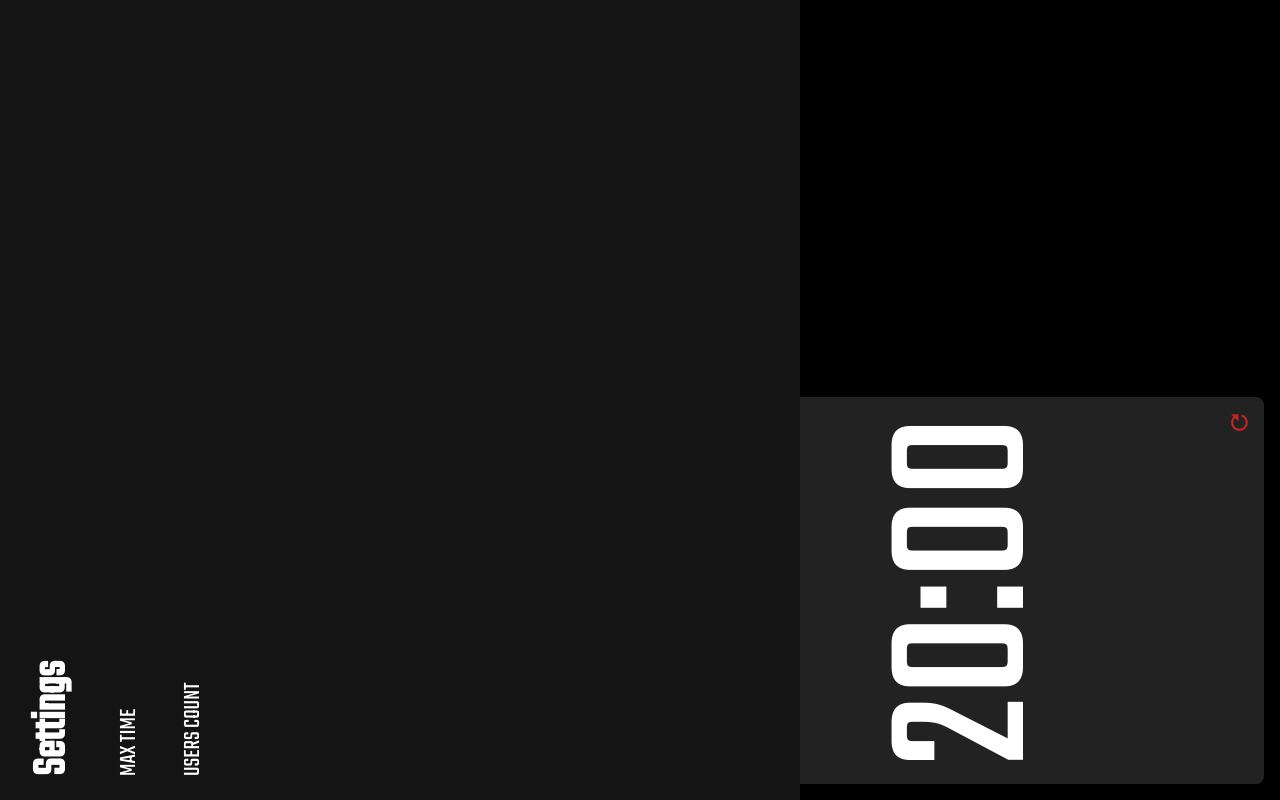
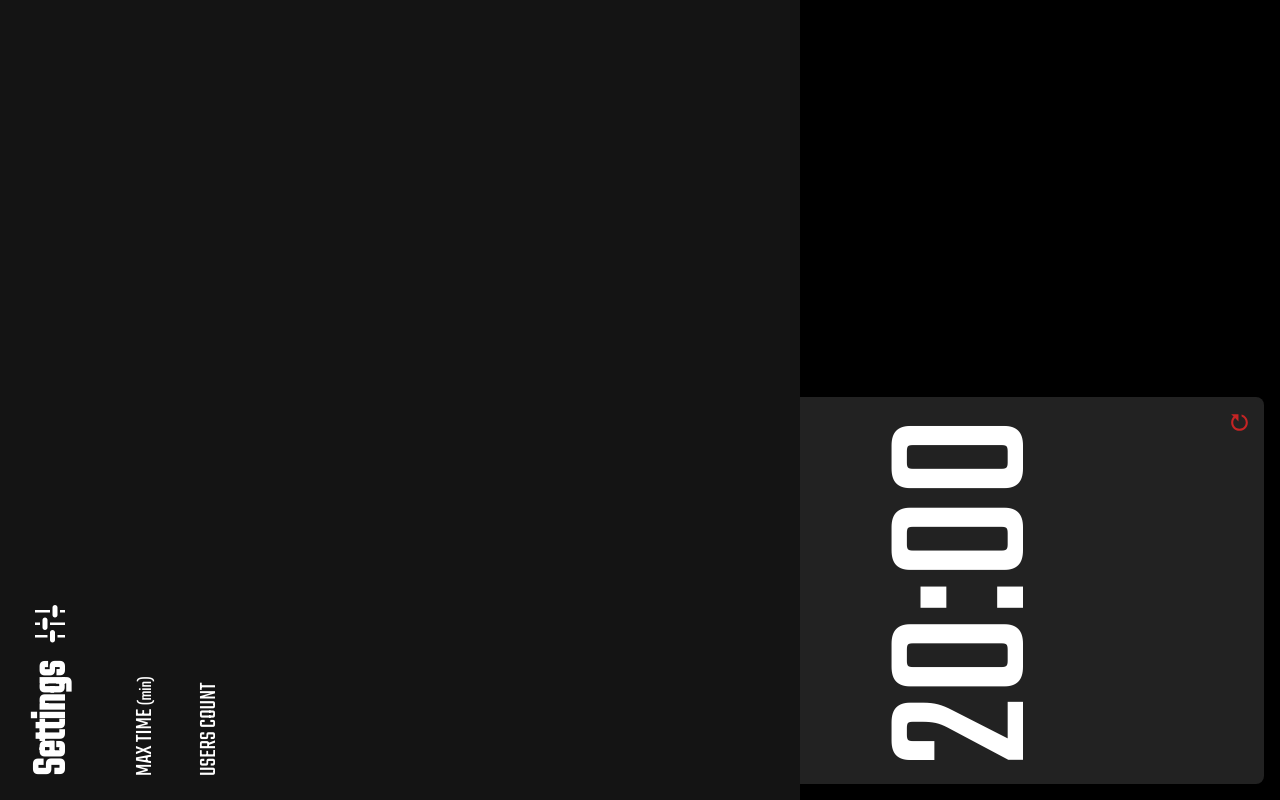
Before and after one commit to webdivisionhq/blokus-timer, a React app: page / in a window 1280 px wide. Both pictures are taken after a click on the button 640 px from the left and 260 px from the top of the page. Built offline with nearby package versions, Linux system fonts and the light colour scheme.

Commit message:
Improve settings display

```diff
--- a/src/components/Settings.js
+++ b/src/components/Settings.js
@@ -38,8 +38,8 @@ class Settings extends React.Component {
                         <GoSettings className={css.icon} size={40} />
                     </header>
                     <main className={css.settingsGrid}>
-                            MAX TIME
-                            <input className={css['max-time-input']} onChange={this.handleTimeChange} />
+                            <span>MAX TIME <span className={css.minutes}>(min)</span></span>
+                            <input className={css['max-time-input']} onChange={this.handleTimeChange} placeholder={10}/>
 
                             USERS COUNT
                             <Switch
--- a/src/components/Settings.module.css
+++ b/src/components/Settings.module.css
@@ -7,14 +7,15 @@
     font-size: 24px;
     display: grid;
     grid-template-rows: auto auto auto 1fr;
-    grid-row-gap: calc(var(--grid) * 4);
+    grid-row-gap: calc(var(--grid) * 6);
     z-index: 100;
 }
 
 .header {
     display: grid;
     line-height: 56px;
-    grid-template-columns: 1fr auto;
+    grid-template-columns: auto 1fr;
+    grid-column-gap: calc(var(--grid) * 2);
 }
 
 main {
@@ -33,7 +34,6 @@ main {
 .icon {
     position: relative;
     top: 6px;
-    margin-right: var(--grid);
 }
 
 .settingsGrid {
@@ -43,11 +43,14 @@ main {
     grid-row-gap: calc(var(--grid) * 3)
 }
 
+.minutes {
+    font-size: 18px;
+}
+
 .max-time-input {
     font-size: 24px;
-    line-height: 32px;
+    text-align: center;
     height: calc(var(--grid) * 5);
-    padding: var(--grid);
     border-radius: var(--grid);
 }
 
```
